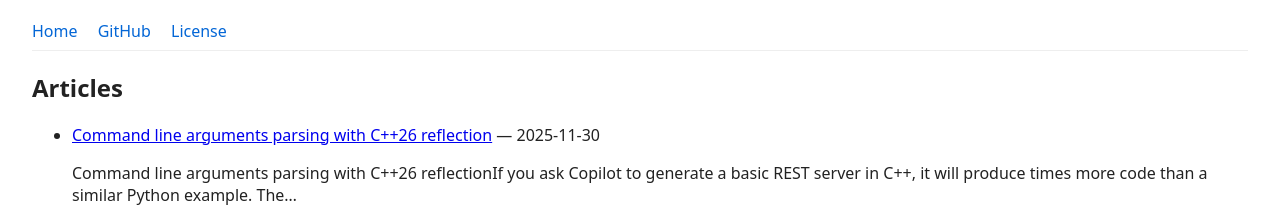
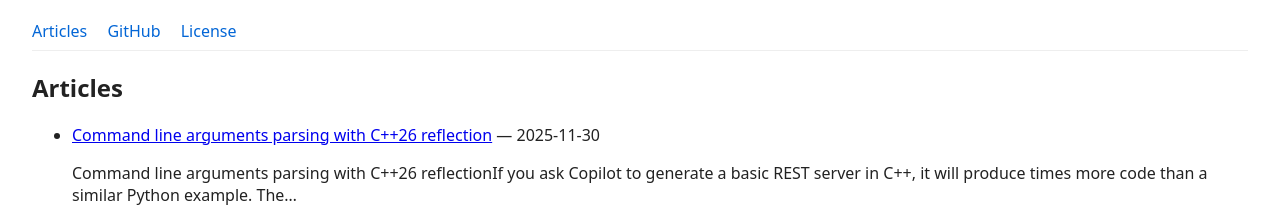
Before and after one commit to yuriy-lo/articles, a Jekyll site: the page built from docs/index.md, in a window 1280 px wide. Shown: the top 215 px of the page. Built offline with Jekyll 4.4.1, drawn with Linux system fonts in a browser that asks for light colours.

Commit message:
docs: fix links

```diff
--- a/docs/_config.yml
+++ b/docs/_config.yml
@@ -2,7 +2,7 @@ title: Articles
 author: "Yuriy Lozhkin"
 timezone: Etc/UTC
 url: ""
-baseurl: ""
+baseurl: "/articles"
 markdown: kramdown
 
 # Build settings
--- a/docs/_includes/nav.html
+++ b/docs/_includes/nav.html
@@ -1,5 +1,5 @@
 <nav>
-  <a href="{{ '/' | absolute_url }}">Home</a>
+  <a href="{{ '/' | relative_url }}">Articles</a>
   <a href="https://github.com/yuriy-lo/articles">GitHub</a>
   <a href="{{ '/LICENSE' | relative_url }}">License</a>
 </nav>
```
